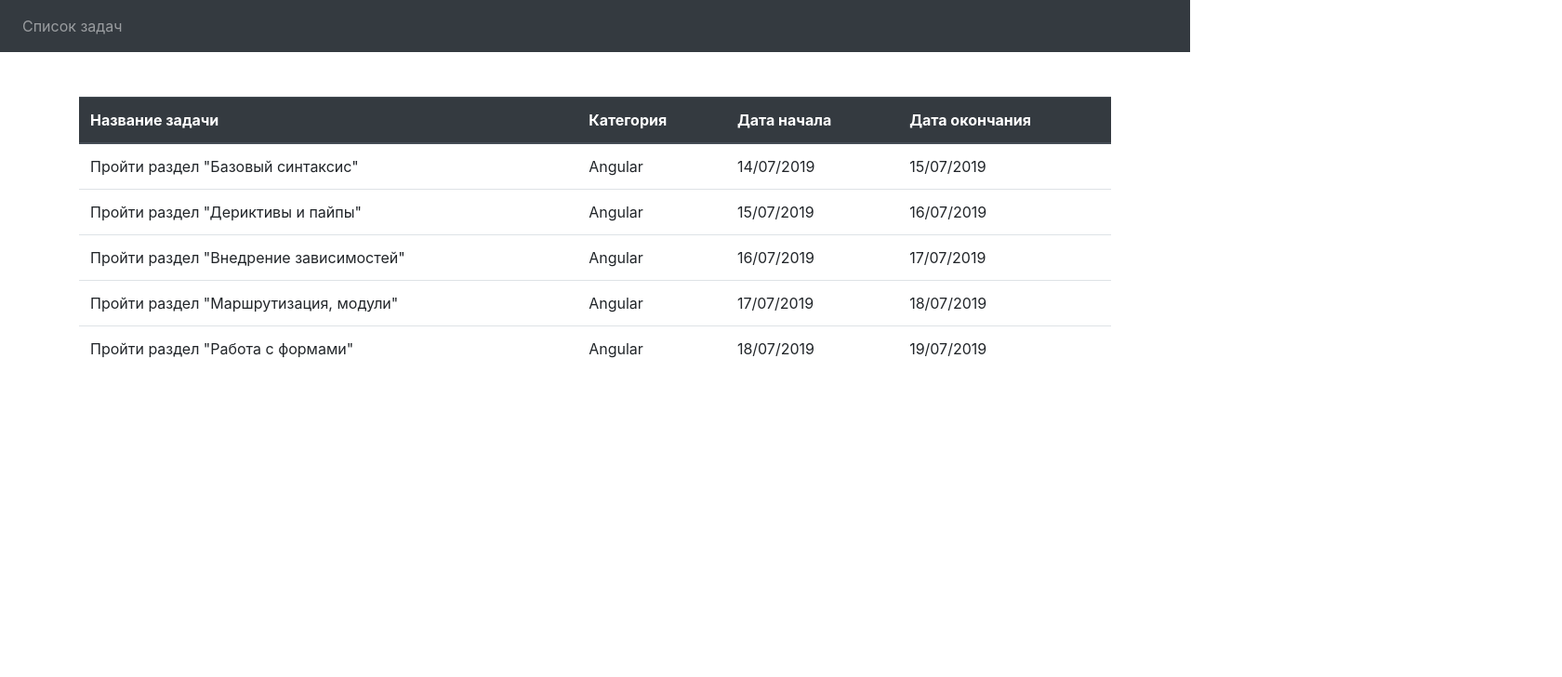
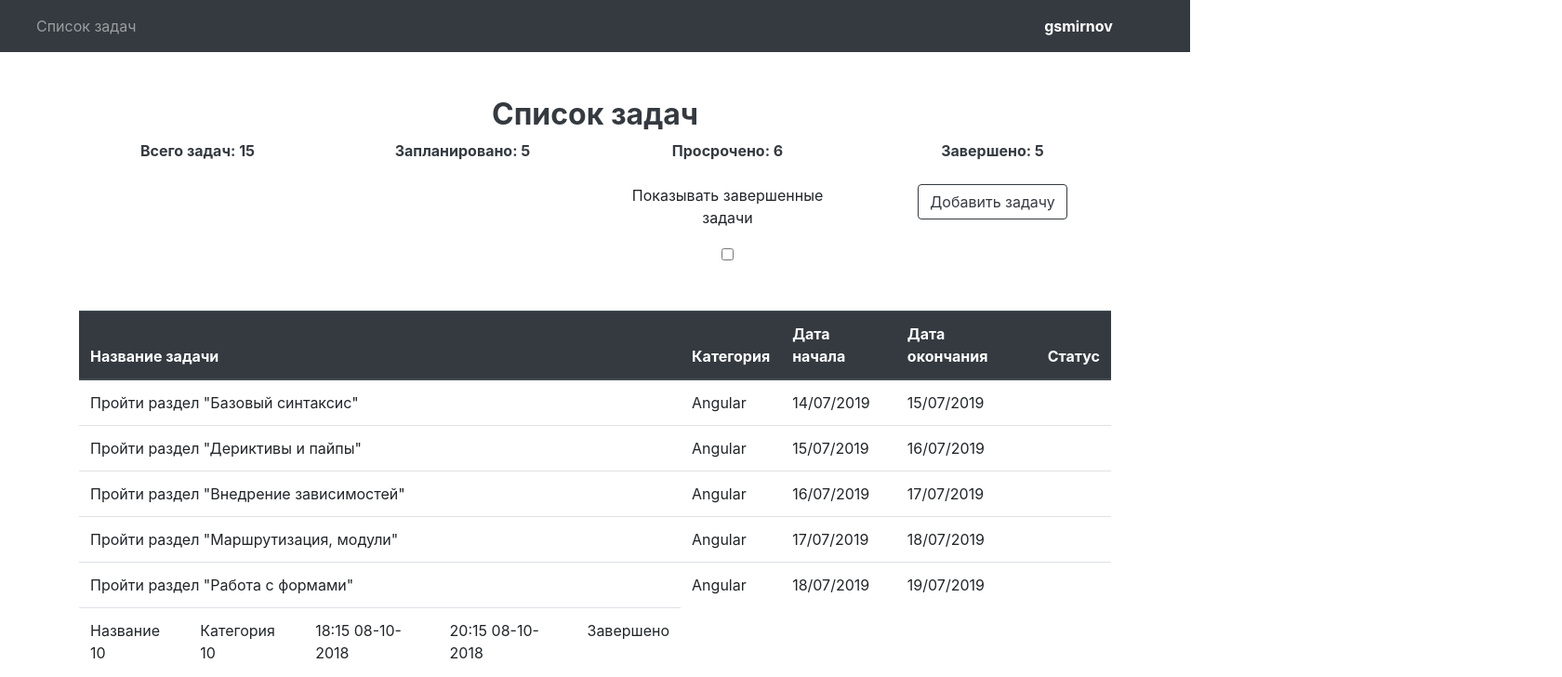
Before and after one commit to gmsmirnov/job4j_angular, an Angular app in the folder task-planner/: page / in a window 1280 px wide. Shown: the top 728 px of the page at 93% size, 1680 px wide, since content can reach past the window. Built offline with nearby package versions, Linux system fonts and the light colour scheme.

Commit message:
Связывание компонента и шаблона. [#62045]

```diff
--- a/task-planner/src/app/app.module.ts
+++ b/task-planner/src/app/app.module.ts
@@ -5,12 +5,16 @@ import { AppRoutingModule } from './app-routing.module';
 import { AppComponent } from './app.component';
 import { HeaderComponent } from './header/header.component';
 import { TaskListComponent } from './task-list/task-list.component';
+import { StatisticComponent } from './task-list/statistic/statistic.component';
+import { ListRowComponent } from './task-list/list-row/list-row.component';
 
 @NgModule({
   declarations: [
     AppComponent,
     HeaderComponent,
-    TaskListComponent
+    TaskListComponent,
+    StatisticComponent,
+    ListRowComponent
   ],
   imports: [
     BrowserModule,
--- a/task-planner/src/app/header/header.component.html
+++ b/task-planner/src/app/header/header.component.html
@@ -1,10 +1,12 @@
 <nav class="navbar navbar-expand-sm bg-dark navbar-dark">
-
-  <!-- Links -->
-  <ul class="navbar-nav">
-    <li class="nav-item">
-      <a class="nav-link" href="#">Список задач</a>
-    </li>
-  </ul>
-
+    <div class="col-sm-6 col-md-6 col-lg-6 col-xl-6">
+      <ul class="navbar-nav">
+        <li class="nav-item">
+          <a class="nav-link" href="#">Список задач </a>
+        </li>
+      </ul>
+    </div>
+    <div class="col-sm-10 col-md-10 col-lg-10 col-xl-10">
+      <span class="font-weight-bold text-white">{{ username }}</span>
+    </div>
 </nav>
--- a/task-planner/src/app/header/header.component.ts
+++ b/task-planner/src/app/header/header.component.ts
@@ -7,6 +7,8 @@ import { Component, OnInit } from '@angular/core';
 })
 export class HeaderComponent implements OnInit {
 
+  username = 'gsmirnov';
+
   constructor() { }
 
   ngOnInit() {
--- /dev/null
+++ b/task-planner/src/app/task-list/list-row/list-row.component.html
@@ -0,0 +1,7 @@
+<tr>
+  <td>{{ name }}</td>
+  <td>{{ category }}</td>
+  <td>{{ dateStart }}</td>
+  <td>{{ dateEnd }}</td>
+  <td>{{ status }}</td>
+</tr>
--- /dev/null
+++ b/task-planner/src/app/task-list/list-row/list-row.component.ts
@@ -0,0 +1,20 @@
+import { Component, OnInit } from '@angular/core';
+
+@Component({
+  selector: 'app-list-row',
+  templateUrl: './list-row.component.html',
+  styleUrls: ['./list-row.component.css']
+})
+export class ListRowComponent implements OnInit {
+
+  name = 'Название 10';
+  category = 'Категория 10';
+  dateStart = '18:15 08-10-2018';
+  dateEnd = '20:15 08-10-2018';
+  status = 'Завершено';
+
+  constructor() { }
+
+  ngOnInit() {
+  }
+}
--- /dev/null
+++ b/task-planner/src/app/task-list/statistic/statistic.component.css
@@ -0,0 +1,5 @@
+.divTableCell {
+}
+
+.darkTable {
+}
--- /dev/null
+++ b/task-planner/src/app/task-list/statistic/statistic.component.html
@@ -0,0 +1,11 @@
+<div class="row">
+  <div class="col-md-12 col-lg-12 col-xl-12">
+    <h2 class="text-dark font-weight-bold">Список задач</h2>
+  </div>
+</div>
+<div class="row">
+  <div class="col-md-6 col-lg-3 col-xl-3 text-dark font-weight-bold">Всего задач: {{ tasksAll }}</div>
+  <div class="col-md-6 col-lg-3 col-xl-3 text-dark font-weight-bold">Запланировано: {{ tasksPlanned }}</div>
+  <div class="col-md-6 col-lg-3 col-xl-3 text-dark font-weight-bold">Просрочено: {{ tasksOverdue }}</div>
+  <div class="col-md-6 col-lg-3 col-xl-3 text-dark font-weight-bold">Завершено: {{ tasksFinished }}</div>
+</div>
--- /dev/null
+++ b/task-planner/src/app/task-list/statistic/statistic.component.ts
@@ -0,0 +1,20 @@
+import { Component, OnInit } from '@angular/core';
+
+@Component({
+  selector: 'app-statistic',
+  templateUrl: './statistic.component.html',
+  styleUrls: ['./statistic.component.css']
+})
+export class StatisticComponent implements OnInit {
+
+  tasksAll = 15;
+  tasksPlanned = 5;
+  tasksOverdue = 6;
+  tasksFinished = 5;
+
+  constructor() { }
+
+  ngOnInit() {
+  }
+
+}
--- a/task-planner/src/app/task-list/task-list.component.html
+++ b/task-planner/src/app/task-list/task-list.component.html
@@ -1,4 +1,21 @@
 <div class="container">
+  <br/>
+  <br/>
+  <app-statistic></app-statistic>
+  <br/>
+  <div class="row">
+    <div class="col-md-6 col-lg-3 col-xl-3"></div>
+    <div class="col-md-6 col-lg-3 col-xl-3">
+
+    </div>
+    <div class="col-md-6 col-lg-3 col-xl-3">
+      <p>Показывать завершенные задачи</p>
+      <input type="checkbox" (change)="filterTasks($event)">
+    </div>
+    <div class="col-md-6 col-lg-3 col-xl-3">
+      <button class="btn btn-outline-dark" (click)="addTask()">Добавить задачу</button>
+    </div>
+  </div>
   <br/>
   <br/>
   <table class="table" style="text-align:left">
@@ -8,6 +25,7 @@
       <th>Категория</th>
       <th>Дата начала</th>
       <th>Дата окончания</th>
+      <th>Статус</th>
     </tr>
     </thead>
     <tbody>
@@ -16,31 +34,37 @@
       <td>Angular</td>
       <td>14/07/2019</td>
       <td>15/07/2019</td>
+      <td></td>
     </tr>
     <tr>
       <td>Пройти раздел "Дериктивы и пайпы"</td>
       <td>Angular</td>
       <td>15/07/2019</td>
       <td>16/07/2019</td>
+      <td></td>
     </tr>
     <tr>
       <td>Пройти раздел "Внедрение зависимостей"</td>
       <td>Angular</td>
       <td>16/07/2019</td>
       <td>17/07/2019</td>
+      <td></td>
     </tr>
     <tr>
       <td>Пройти раздел "Маршрутизация, модули"</td>
       <td>Angular</td>
       <td>17/07/2019</td>
       <td>18/07/2019</td>
+      <td></td>
     </tr>
     <tr>
       <td>Пройти раздел "Работа с формами"</td>
       <td>Angular</td>
       <td>18/07/2019</td>
       <td>19/07/2019</td>
+      <td></td>
     </tr>
+      <app-list-row></app-list-row>
     </tbody>
   </table>
 </div>
--- a/task-planner/src/app/task-list/task-list.component.ts
+++ b/task-planner/src/app/task-list/task-list.component.ts
@@ -12,4 +12,11 @@ export class TaskListComponent implements OnInit {
   ngOnInit() {
   }
 
+  addTask() {
+    console.log('Задача создана!')
+  }
+
+  filterTasks($event) {
+    console.log($event.target.checked);
+  }
 }
```
Also changed, not shown: task-planner/src/app/task-list/list-row/list-row.component.css (added), 2 other files (tests, documents, lock files or other folders).
